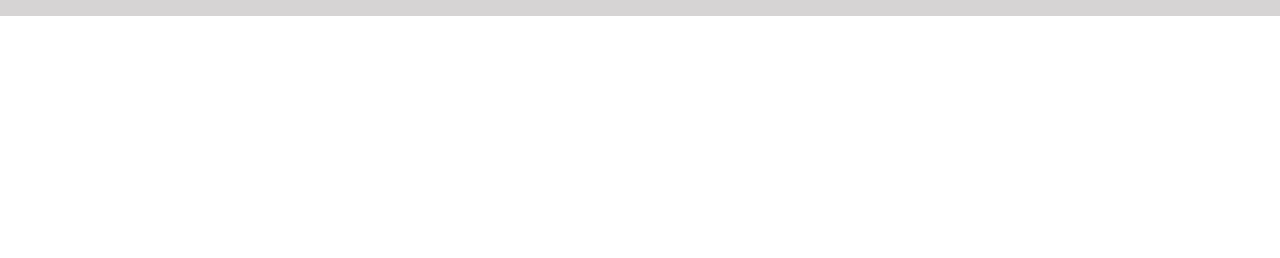
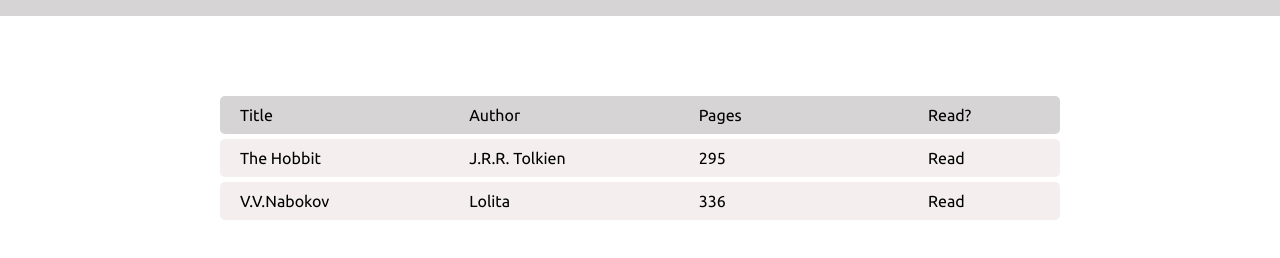
Before and after one commit to Rattlehead90/book-library, a plain HTML site: page index.html in a window 1280 px wide. Shown: the part 66-324 px from the top of the page. Drawn offline with Linux system fonts and the light colour scheme.

Commit message:
Do table appending ready

```diff
--- a/index.html
+++ b/index.html
@@ -28,7 +28,14 @@
     </div>
   </header>
   <main>
-
+    <div class="table">
+      <div class="head-row">
+        <div>Title</div>
+        <div>Author</div>
+        <div>Pages</div>
+        <div>Read?</div>
+      </div>
+    </div>
   </main>
 </body>
 
--- a/script.js
+++ b/script.js
@@ -0,0 +1,52 @@
+let myLibrary = [];
+let table = document.querySelector('.table')
+
+function Book(title, author, pages, read) {
+  this.title = title;
+  this.author = author;
+  this.pages = pages;
+  this.read = read;
+  this.info = function() {
+    if (read === true) {
+      return title + " by " + author + ", " + pages + ", not read yet"
+    } else {
+      return title + " by " + author + ", " + pages + ", read"
+    }
+  }
+}
+
+function addBookToLibrary(book) {
+  myLibrary.push(book);
+}
+
+function addBookToTable(book) {
+  const row = document.createElement('div');
+  row.classList.add('data-row');
+  const title = document.createElement('div');
+  title.textContent = book.title;
+  const author = document.createElement('div');
+  author.textContent = book.author;
+  const pages = document.createElement('div');
+  pages.textContent = book.pages;
+  const read = document.createElement('div');
+  if (book.read === true) {
+    read.textContent = "Read"
+  } else {
+    read.textContent = "Didn't read"
+  }
+
+  row.appendChild(title)
+  row.appendChild(author)
+  row.appendChild(pages)
+  row.appendChild(read)
+
+  table.appendChild(row)
+}
+
+const hobbit = new Book('The Hobbit', "J.R.R. Tolkien", 295, true);
+const lolita = new Book('V.V.Nabokov', 'Lolita', 336, true)
+
+addBookToLibrary(hobbit)
+addBookToLibrary(lolita)
+
+myLibrary.forEach(addBookToTable)
--- a/style.css
+++ b/style.css
@@ -1,5 +1,6 @@
 :root {
   --gray: rgb(214, 212, 212);
+  --lightgray: rgb(244, 238, 238);
 }
 
 body {
@@ -38,7 +39,41 @@ header {
 
 .buttons > .icon {
   margin-left: 2rem;
+  cursor: pointer;
 }
+
+main {
+  margin-top: 5rem;
+  justify-content: center;
+  display: flex;
+}
+
+.head-row {
+  display: flex;
+  justify-content: space-between;
+  align-items: center;
+  background-color: var(--gray);
+  border-radius: 5px;
+  width: 800px;
+  padding: 10px 20px;
+}
+
+.data-row {
+  display: flex;
+  justify-content: space-between;
+  align-items: center;
+  background-color: var(--lightgray);
+  border-radius: 5px;
+  width: 800px;
+  padding: 10px 20px;
+  margin-top: 5px;
+}
+
+.data-row > div,
+.head-row > div {
+  width: 7rem;
+}
+
 
 @keyframes wiggle {
   from {
```
